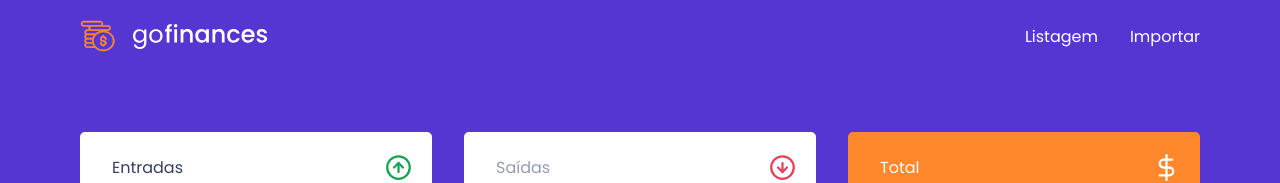
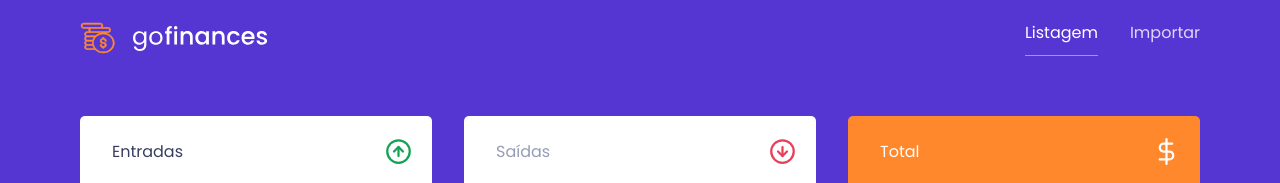
Before and after one commit to Rodrigomelomarc/GoFinances-web, a React (Create React App) app: page / in a window 1280 px wide. Shown: the top 183 px of the page. Built offline with nearby package versions, Linux system fonts and the light colour scheme; no server answers.

Commit message:
Initial commit

```diff
--- a/package.json
+++ b/package.json
@@ -8,7 +8,6 @@
     "@testing-library/user-event": "^7.1.2",
     "@types/jest": "^24.0.0",
     "@types/node": "^12.0.0",
-    "@types/react": "^16.9.0",
     "@types/react-dom": "^16.9.0",
     "axios": "^0.19.2",
     "date-fns": "^2.12.0",
@@ -46,6 +45,7 @@
     ]
   },
   "devDependencies": {
+    "@types/react": "^16.9.34",
     "@types/react-router-dom": "^5.1.4",
     "@types/styled-components": "^5.1.0",
     "@typescript-eslint/eslint-plugin": "^2.29.0",
--- a/src/components/Header/index.tsx
+++ b/src/components/Header/index.tsx
@@ -11,8 +11,22 @@ const Header: React.FC = () => (
       <img src={logo} alt="GoFinances logo" />
 
       <nav>
-        <NavLink to="/">Listagem</NavLink>
-        <NavLink to="/import">Importar</NavLink>
+        <NavLink
+          activeStyle={{
+            opacity: 1,
+            borderBottom: '1.5px solid #FF872C',
+          }}
+          exact
+          to="/"
+        >
+          Listagem
+        </NavLink>
+        <NavLink
+          activeStyle={{ opacity: 1, borderBottom: '1.5px solid #FF872C' }}
+          to="/import"
+        >
+          Importar
+        </NavLink>
       </nav>
     </Content>
   </Container>
--- a/src/components/Header/styles.ts
+++ b/src/components/Header/styles.ts
@@ -2,7 +2,6 @@ import styled from 'styled-components';
 
 export const Container = styled.header`
   background: #5636d3;
-  height: 92px;
   padding: 20px 0;
   min-width: 830px;
 `;
@@ -20,6 +19,11 @@ export const Content = styled.div`
 
     a {
       color: #fff;
+      transition: color 400ms;
+      opacity: 0.8;
+      border-bottom: 1px solid transparent;
+      padding-bottom: 10px;
+
       & + a {
         margin-left: 32px;
       }
```
Also changed, not shown: 1 other file (tests, documents, lock files or other folders).
